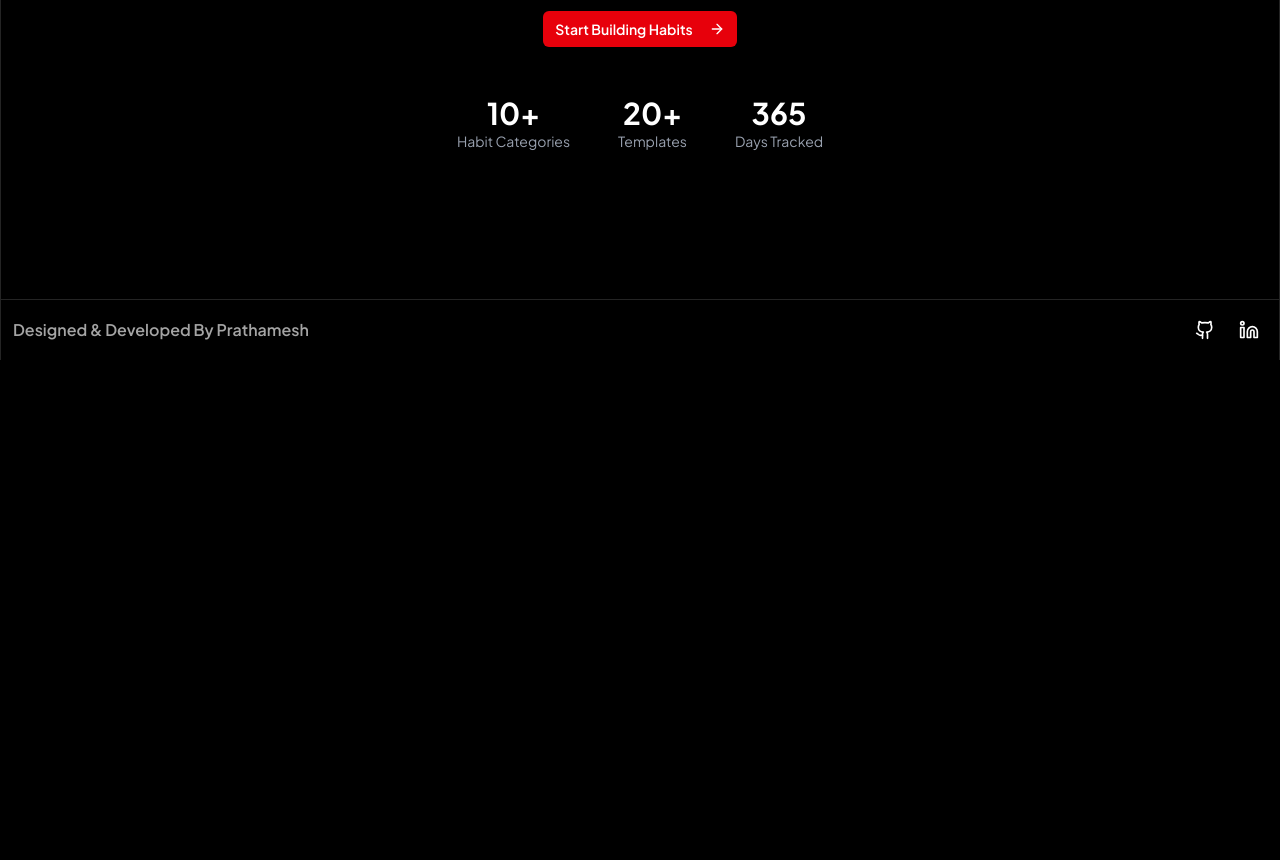
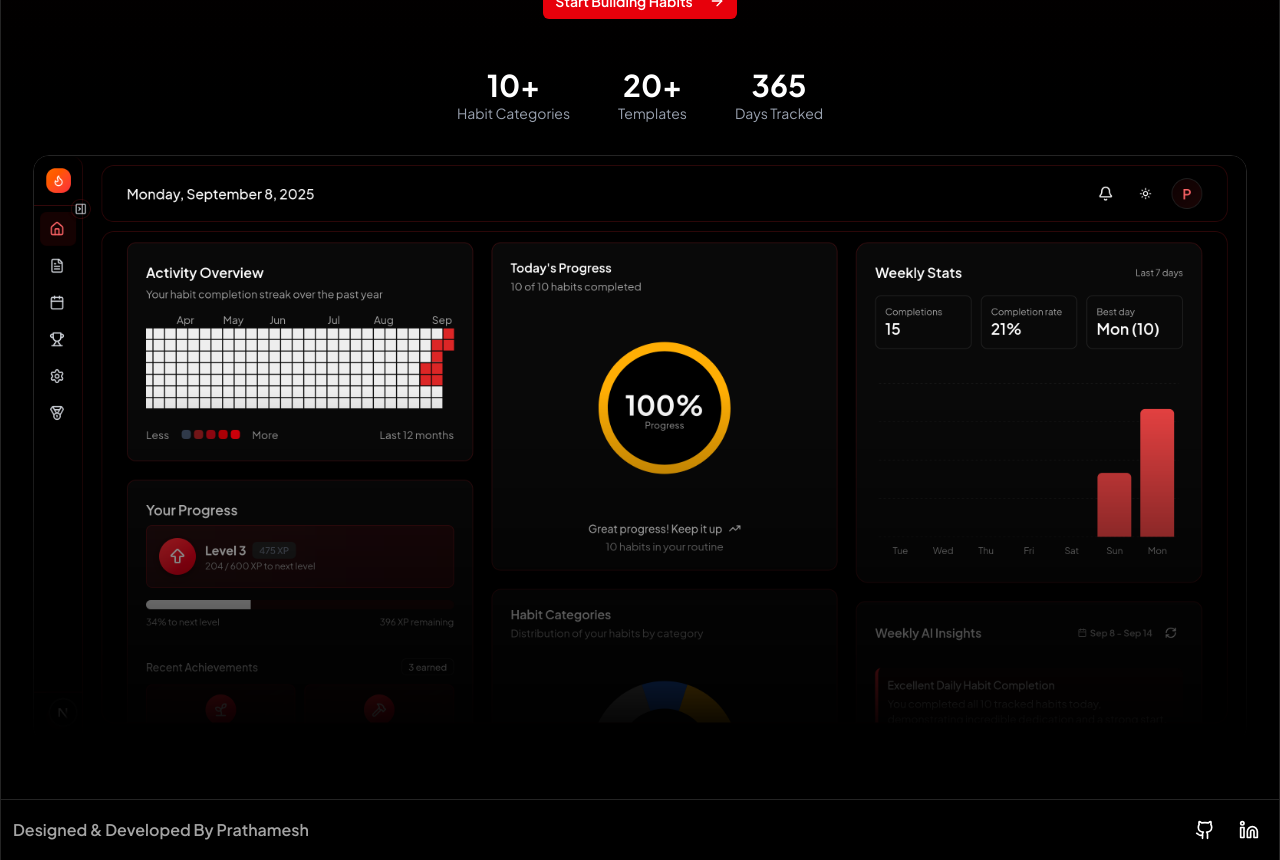
Before and after one commit to Prathamesh0222/streak, a Next.js app: page / in a window 1280 px wide. Shown: the part 440-1300 px from the top of the page. Before the commit the page ends 800 px from the top, so only its background shows below. Built offline with nearby package versions, Linux system fonts and the light colour scheme.

Commit message:
Update seed script in package.json and enhance Hero component with a new image. Add dashboard image to public directory for improved UI presentation.

```diff
--- a/components/hero.tsx
+++ b/components/hero.tsx
@@ -4,6 +4,7 @@ import { Button } from "./ui/button";
 import { Badge } from "./ui/badge";
 import { ArrowRight, Flame } from "lucide-react";
 import { useRouter } from "next/navigation";
+import Image from "next/image";
 
 export const Hero = () => {
   const router = useRouter();
@@ -15,8 +16,8 @@ export const Hero = () => {
   ];
 
   return (
-    <div className="relative h-full overflow-hidden max-w-7xl mx-auto border-x">
-      <div className="relative h-full">
+    <div className="relative h-full overflow-hidden max-w-7xl mx-auto border-x bg-gradient-to-b from-red-400/50 via-white to-white dark:from-red-950/50 dark:via-black dark:to-black">
+      <div className="relative h-full mt-12">
         <div className="flex flex-col items-center justify-center text-center h-full py-12">
           <Badge className="mb-4 rounded-xl bg-red-100 text-red-800 dark:bg-red-900 dark:text-red-100 items-center border dark:border-white/15 border-black/15">
             <Flame /> Daily Discipline
@@ -56,6 +57,15 @@ export const Hero = () => {
               </div>
             ))}
           </div>
+          <div className="flex justify-center items-center p-8">
+            <Image
+              src="/dashboard.png"
+              alt="Hero"
+              width={1000}
+              height={1000}
+              className="border rounded-2xl relative w-full overflow-hidden shadow-2xl [mask-image:linear-gradient(to_bottom,white,white_40%,transparent)]"
+            />
+          </div>
         </div>
       </div>
     </div>
--- a/package.json
+++ b/package.json
@@ -8,7 +8,7 @@
     "start": "next start",
     "lint": "next lint",
     "prepare": "husky",
-    "seed": "bunx prisma/seed.ts"
+    "seed": "bun prisma/seed.ts"
   },
   "dependencies": {
     "@google/genai": "^1.16.0",
```
Also changed, not shown: public/dashboard.png (added).
